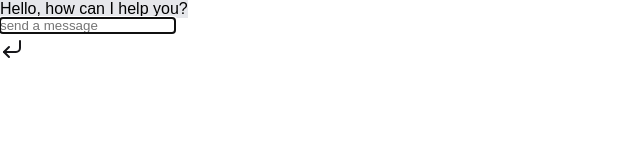
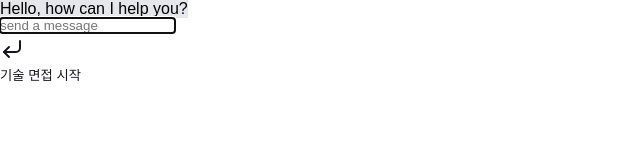
Before and after one commit to uuuuooii/AI-Mentor, a Next.js app: page / in a window 1280 px wide. Shown: the top 160 px of the page, without its empty margins (0-640 px from the left). Built offline with nearby package versions, Linux system fonts and the light colour scheme; a web font is replaced by a local one.

Commit message:
Update: 인터뷰 버튼 제작

```diff
--- a/src/app/main/page.tsx
+++ b/src/app/main/page.tsx
@@ -7,6 +7,7 @@ const Main = () => {
     <div>
       <ChatMessages />
       <ChatInput />
+
     </div>
   )
 }
--- a/src/components/chat/chatInput/index.tsx
+++ b/src/components/chat/chatInput/index.tsx
@@ -9,6 +9,7 @@ import { MessagesContext } from '@/components/context/messages'
 import { CornerDownLeft } from 'lucide-react';
 import { Spinner } from '@/components/Spinner/style'
 import { toast } from 'react-hot-toast'
+import InterviewButton from '../interviewButton'
 
 const ChatInput = () => {
   const textareaRef = useRef<HTMLTextAreaElement | null>(null)
@@ -102,7 +103,6 @@ const ChatInput = () => {
               isUserMessage: true,
               text: input
             }
-            console.log(message)
             sendMessage(message)
           }
         }}
@@ -123,6 +123,8 @@ const ChatInput = () => {
           }
         </kbd>
       </div>
+
+      <InterviewButton sendMessage={sendMessage} />
     </div>
   )
 }
--- a/src/components/chat/chatMessages/index.tsx
+++ b/src/components/chat/chatMessages/index.tsx
@@ -17,6 +17,7 @@ const ChatMessages = ({ ...props }) => {
           </S.MessageList>
         </S.MessageContainer>
       ))}
+
     </div>
   )
 }
--- /dev/null
+++ b/src/components/chat/interviewButton/index.tsx
@@ -0,0 +1,21 @@
+import { nanoid } from 'nanoid'
+import React from 'react'
+import { ChatInputProps } from '../chatInput/type'
+import { UseMutateFunction } from '@tanstack/react-query'
+
+interface InterviewButtonProps {
+  sendMessage: UseMutateFunction<ReadableStream<Uint8Array> | null, unknown, ChatInputProps, void>
+}
+
+const InterviewButton = ({ sendMessage }: InterviewButtonProps) => {
+  return (
+
+    <button onClick={() => sendMessage({
+      id: nanoid(),
+      isUserMessage: true,
+      text: '기술 면접 시작'
+    })}>기술 면접 시작</button>
+  )
+}
+
+export default InterviewButton
--- a/src/helper/constans/chatbotPrompt.ts
+++ b/src/helper/constans/chatbotPrompt.ts
@@ -54,7 +54,7 @@ export const chatbotPrompt = `
 예시 "꼬리 질문:"
 5. 꼬리 질문는 한 번만 합니다.
 6. 꼬리 질문이 끝나면 처음 입력된 주제에 관련된 질문을 해줘
-예시 '질문:'
+예시 '질문'
 7. 질문: 이 2번 나오면 기술 면접이 종료됩니다
 8. 기술 면접이 종료되면 '수고하셨습니다.' 라고 해줘
 `;
```
